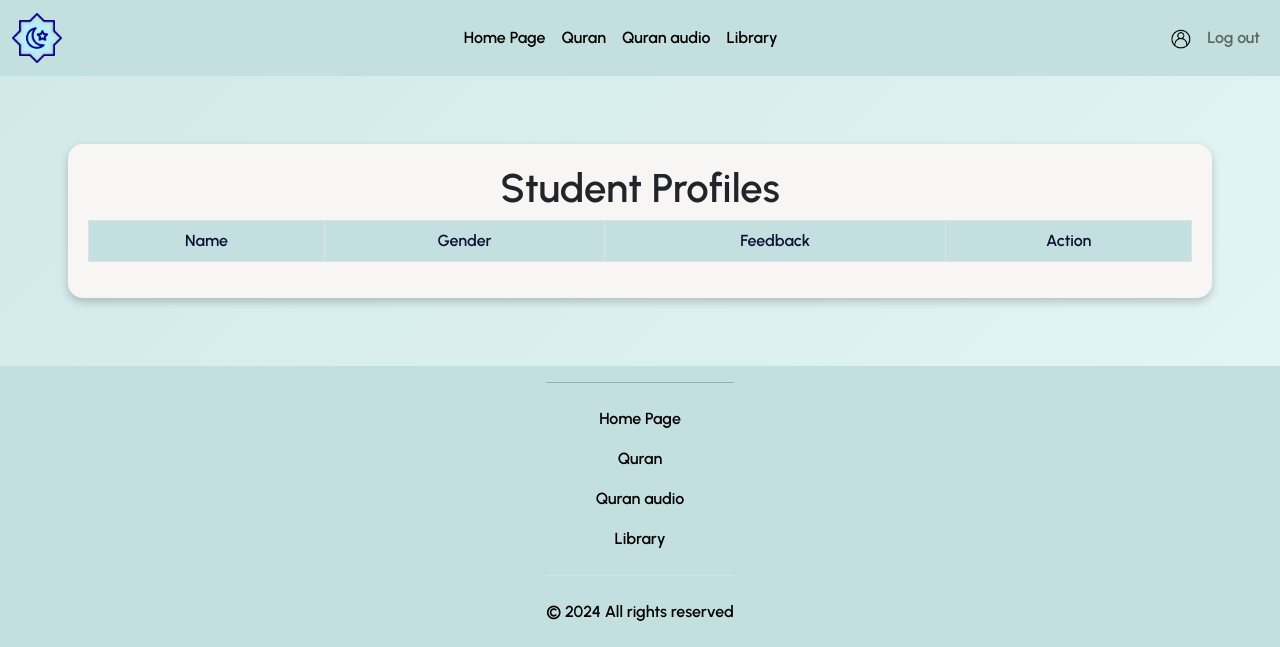
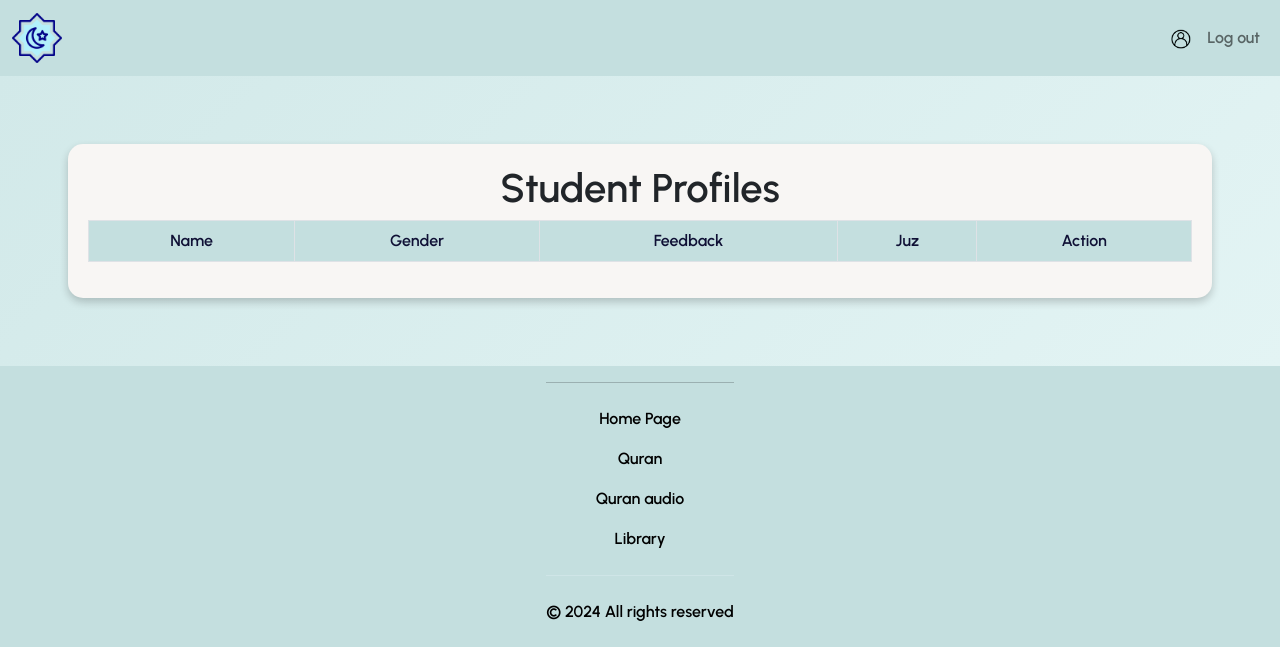
Before and after one commit to bochamaakram/project-ajile, a PHP site: page /student_list.php in a window 1280 px wide. Shown: the top 647 px of the page. Run offline with PHP 8.4, Linux system fonts and the light colour scheme; the visitor is signed in with stand-in values (Sample User, id 1); tables that the repository leaves empty hold one stand-in row (values such as "Sample post"); a stand-in replaces the project's code that opens the database connection; lists and menus that the app fills with data are empty.

Commit message:
add groups for student educater

```diff
--- a/login.php
+++ b/login.php
@@ -24,6 +24,7 @@
                   $_SESSION["name"] = $x['name'];
                   $_SESSION["gender"] = $x['gender'];
                   $_SESSION["role"] = $x['role'];
+                  $_SESSION['class'] = $x['class'];
                   $_SESSION["login_time"] = time();
                   if (!isset($_SESSION["total_time_spent"])) {
                       $_SESSION["total_time_spent"] = 0;
--- a/loginAr.php
+++ b/loginAr.php
@@ -23,6 +23,7 @@
                     $_SESSION["name"] = $x['name'];
                     $_SESSION["gender"] = $x['gender'];
                     $_SESSION["role"] = $x['role'];
+                    $_SESSION['class'] = $x['class'];
                     if (!isset($_SESSION["total_time_spent"])) {
                         $_SESSION["total_time_spent"] = 0;
                     }
--- a/student_list.php
+++ b/student_list.php
@@ -1,20 +1,63 @@
 <?php
 session_start();
 require "connexion.php"; // Assumes connexion.php has your PDO connection
-// Fetch all student profiles
-$query = "SELECT * FROM profile WHERE role = 'student'";
+
+// Ensure educator's class is available in the session
+if (!isset($_SESSION['class'])) {
+    die("Educator class not set. Please log in as an educator.");
+}
+$educator_class = $_SESSION['class'];
+
+// Fetch all students in the educator's class
+$query = "SELECT * FROM profile WHERE role = 'student' AND class = :class";
 $resultat = $connexion->prepare($query);
+$resultat->bindValue(":class", $educator_class);
 $resultat->execute();
 $students = $resultat->fetchAll(PDO::FETCH_ASSOC);
 
-if (isset($_POST["Submit_feedback"]) && isset($_POST["user_id"])) {
-    $query = "INSERT INTO students_feedback (user_id, feedback) VALUES(:user_id, :feedback)";
+// Insert Juz as completed for a student
+if (isset($_POST["mark_completed"]) && isset($_POST["user_id"]) && isset($_POST["juz"])) {
+    $user_id = $_POST["user_id"];
+    $juz = $_POST["juz"];
+
+    // Insert the completed Juz into the database
+    $query = "INSERT INTO student_completed_juz (user_id, juz) VALUES(:user_id, :juz)";
     $result = $connexion->prepare($query);
-    $result->bindValue(":user_id", $_POST["user_id"]);
-    $result->bindValue(":feedback", $_POST["feedback"]);
+    $result->bindValue(":user_id", $user_id);
+    $result->bindValue(":juz", $juz);
 
     if ($result->execute()) {
-        $feedback = $_POST["feedback"];
+        echo "<div class='alert alert-success'>Juz $juz marked as completed for student.</div>";
+    } else {
+        echo "<div class='alert alert-danger'>Failed to mark Juz as completed.</div>";
+    }
+}
+
+// Insert feedback and Juz into the database
+if (isset($_POST["Submit_feedback"]) && isset($_POST["user_id"])) {
+    $connexion->beginTransaction();
+
+    try {
+        // Insert feedback
+        $feedback_query = "INSERT INTO students_feedback (user_id, feedback) VALUES(:user_id, :feedback)";
+        $feedback_stmt = $connexion->prepare($feedback_query);
+        $feedback_stmt->bindValue(":user_id", $_POST["user_id"]);
+        $feedback_stmt->bindValue(":feedback", $_POST["feedback"]);
+        $feedback_stmt->execute();
+
+        // Insert Juz as read
+        if (isset($_POST["juz"])) {
+            $juz_query = "INSERT INTO student_read_juz (user_id, juz) VALUES(:user_id, :juz)";
+            $juz_stmt = $connexion->prepare($juz_query);
+            $juz_stmt->bindValue(":user_id", $_POST["user_id"]);
+            $juz_stmt->bindValue(":juz", $_POST["juz"]);
+            $juz_stmt->execute();
+        }
+
+        $connexion->commit();
+    } catch (Exception $e) {
+        $connexion->rollBack();
+        echo "Error: " . $e->getMessage();
     }
 }
 ?>
@@ -49,7 +92,7 @@ if (isset($_POST["Submit_feedback"]) && isset($_POST["user_id"])) {
             background-color: #C4DFDF;
             color: #0F1035;
         }
-        textarea {
+        textarea, select {
             resize: none;
         }
         header, footer {
@@ -66,21 +109,8 @@ if (isset($_POST["Submit_feedback"]) && isset($_POST["user_id"])) {
 <body>
     <header>
         <nav class="navbar navbar-expand-lg navbar-light">
-            <div class="container-fluid ">
-                <button class="navbar-toggler collapsed" type="button" data-bs-toggle="collapse" data-bs-target="#navbarNav" aria-controls="navbarNav" aria-expanded="false" aria-label="Toggle navigation">
-                    <span class="toggler-icon top-bar"></span>
-                    <span class="toggler-icon middle-bar"></span>
-                    <span class="toggler-icon bottom-bar"></span>
-                </button>
+            <div class="container-fluid">
                 <a class="navbar-brand" href="welcome.php"><img src="Logo.png" alt="Homepage" style="width: 50px;"></a>
-                <div class="collapse navbar-collapse justify-content-center" id="navbarNav">
-                <ul class="navbar-nav nav-underline">
-                    <li class="nav-item d-flex justify-content-center"><a style="color:black;" class="nav-link" aria-current="page" href="index.php">Home Page</a></li>
-                    <li class="nav-item d-flex justify-content-center "><a style="color: black;" class="nav-link" href="quran.php">Quran</a></li>
-                    <li class="nav-item d-flex justify-content-center "><a style="color: black;" class="nav-link" href="quranaudio.php">Quran audio</a></li>
-                    <li class="nav-item d-flex justify-content-center "><a style="color: black;" class="nav-link" href="bookpage.php">Library</a></li>
-                </ul>
-                </div>
                 <div class="navbar-nav">
                     <a class="nav-link" href="profil.php"><img src="IMGG/profil.png" alt="Profile" style="width: 20px;"></a>
                     <a class="nav-link" href="distroy.php">Log out</a>
@@ -89,8 +119,8 @@ if (isset($_POST["Submit_feedback"]) && isset($_POST["user_id"])) {
         </nav>
     </header>
 
-<div class="p-5 rounded-4 container-fluid " style="background: linear-gradient(135deg, #D2E9E9, #E3F4F4);">
-    <div class="main-wrapper ">
+    <div class="p-5 rounded-4 container-fluid" style="background: linear-gradient(135deg, #D2E9E9, #E3F4F4);">
+        <div class="main-wrapper">
             <h1 class="text-center">Student Profiles</h1>
             <table class="table table-bordered">
                 <thead>
@@ -98,6 +128,7 @@ if (isset($_POST["Submit_feedback"]) && isset($_POST["user_id"])) {
                         <th>Name</th>
                         <th>Gender</th>
                         <th>Feedback</th>
+                        <th>Juz</th>
                         <th>Action</th>
                     </tr>
                 </thead>
@@ -108,9 +139,25 @@ if (isset($_POST["Submit_feedback"]) && isset($_POST["user_id"])) {
                         <td><?php echo htmlspecialchars($student['gender']); ?></td>
                         <td>
                             <form action="" method="post">
-                <textarea class="mb-2 col-10 btn btn-outline-secondary" name="feedback" rows="1" cols="25" placeholder="Enter your notes here..."></textarea>
+                                <textarea class=" btn btn-outline-secondary" name="feedback" rows="1" cols="20" placeholder="Enter your notes here..."></textarea>
                                 <input type="hidden" name="user_id" value="<?php echo htmlspecialchars($student['user_id']); ?>">
                         </td>
+                        <td>
+    <div class="btn-group">
+        <form action="your_processing_script.php" method="POST">
+            <div class="col-7"><select name="juz" class="form-select btn btn-outline-secondary" required>
+                <option value="" disabled selected>Select Juz</option>
+                <?php for ($i = 1; $i <= 30; $i++): ?>
+                    <option value="<?php echo $i; ?>">Juz <?php echo $i; ?></option>
+                <?php endfor; ?>
+            </select></div>
+            <div class="col-5">
+            <input type="hidden" name="user_id" value="<?php echo htmlspecialchars($student['user_id']); ?>">
+            <input type="submit" name="mark_completed" value="Mark as Completed" class="btn btn-outline-secondary"></div>
+        </form>
+    </div>
+</td>
+
                         <td>
                                 <input type="submit" name="Submit_feedback" value="Submit Feedback" class="btn btn-outline-secondary">
                             </form>
@@ -121,7 +168,11 @@ if (isset($_POST["Submit_feedback"]) && isset($_POST["user_id"])) {
             </table>
         </div>
     </div>
+
     <script src="bootstrap/js/bootstrap.bundle.min.js"></script>
+</body>
+</html>
+
 <footer>
     <div class="container-fluid w-100">
         <div class="d-flex justify-content-center">
```
Also changed, not shown: database.sql (+6 -16 lines). Lines whose indentation alone changed are shown as unchanged.
